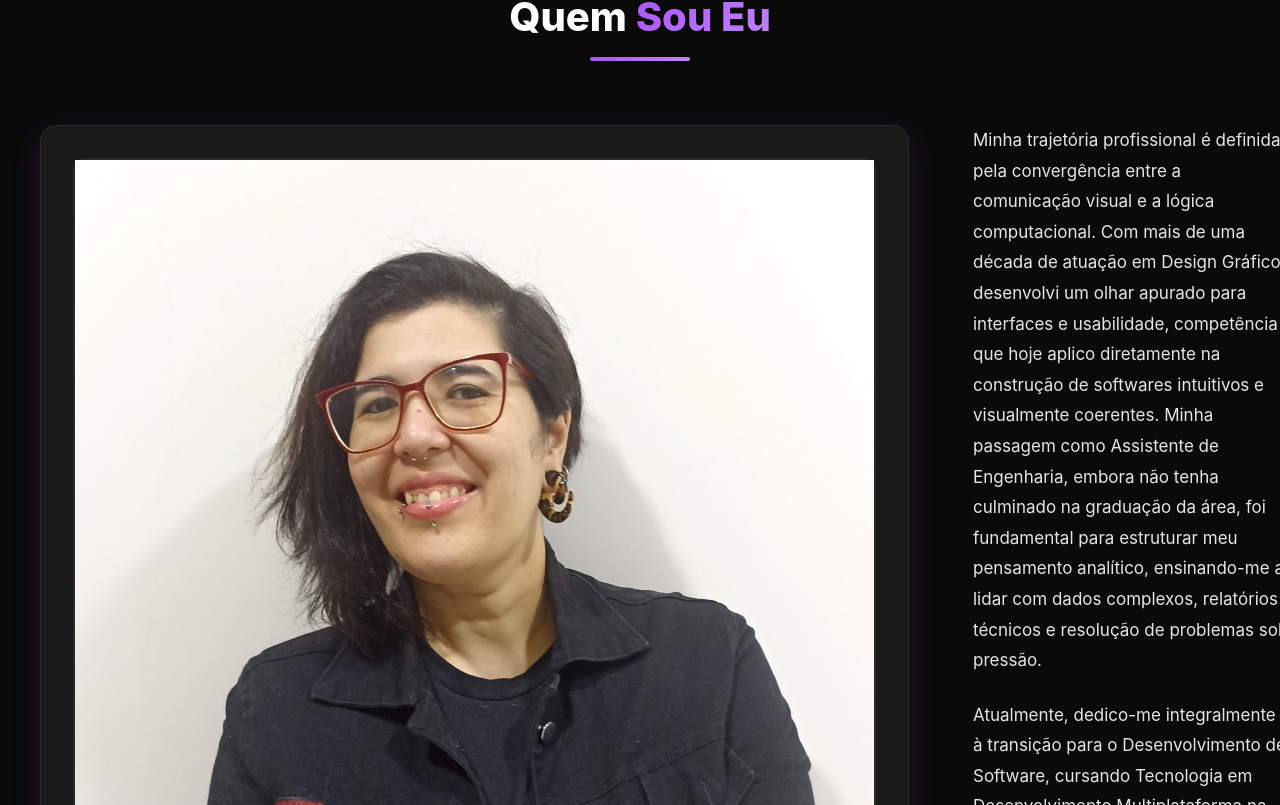
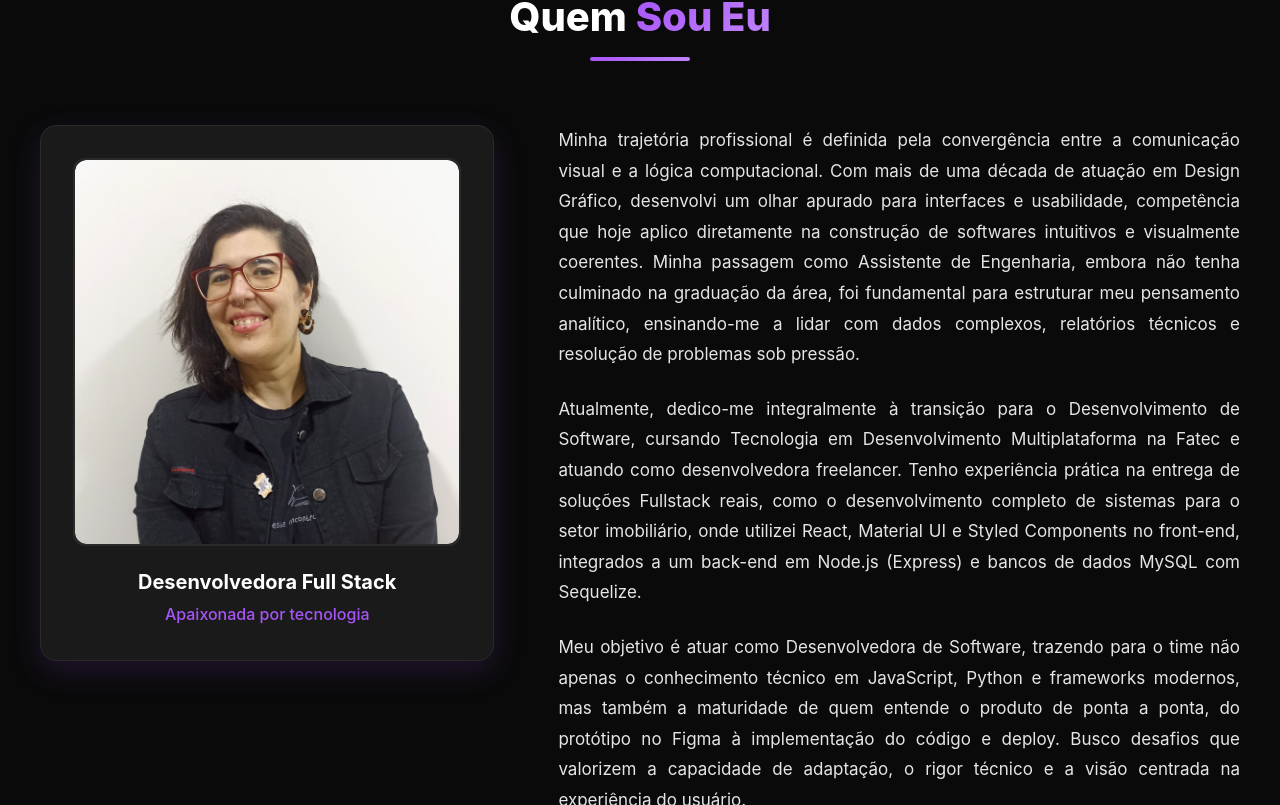
Before and after one commit to isabelmaito/Portfolio, a React (Vite) app: page / in a window 1280 px wide. Shown: the part 935-1740 px from the top of the page. Built offline with nearby package versions, Linux system fonts and the light colour scheme; the HTML template or start-up script is replaced by a standard one.

Commit message:
enhance profile photo styling with hover effects and improved layout in Sobre component

```diff
--- a/src/pages/Sobre.css
+++ b/src/pages/Sobre.css
@@ -70,6 +70,40 @@
     justify-content: center;
     margin-bottom: 1.5rem;
     border: 2px solid var(--border);
+    overflow: hidden;
+    position: relative;
+}
+
+.profile-photo {
+    width: 100%;
+    height: 100%;
+    object-fit: cover;
+    border-radius: 0.75rem;
+    transition: var(--transition);
+    filter: brightness(0.95) contrast(1.05);
+}
+
+.profile-placeholder:hover .profile-photo {
+    transform: scale(1.05);
+    filter: brightness(1) contrast(1.1);
+}
+
+.profile-placeholder::after {
+    content: "";
+    position: absolute;
+    inset: 0;
+    background: linear-gradient(
+        135deg,
+        rgba(138, 43, 226, 0.1),
+        rgba(75, 0, 130, 0.1)
+    );
+    opacity: 0;
+    transition: opacity 0.3s ease;
+    pointer-events: none;
+}
+
+.profile-placeholder:hover::after {
+    opacity: 1;
 }
 
 .profile-icon {
@@ -102,6 +136,7 @@
     font-size: 1.0625rem;
     line-height: 1.8;
     margin-bottom: 1.5rem;
+    text-align: justify;
 }
 
 .stats {
@@ -203,6 +238,7 @@
     color: var(--text-secondary);
     line-height: 1.6;
     font-size: 0.9375rem;
+    text-align: justify;
 }
 
 @keyframes fadeInUp {
```
